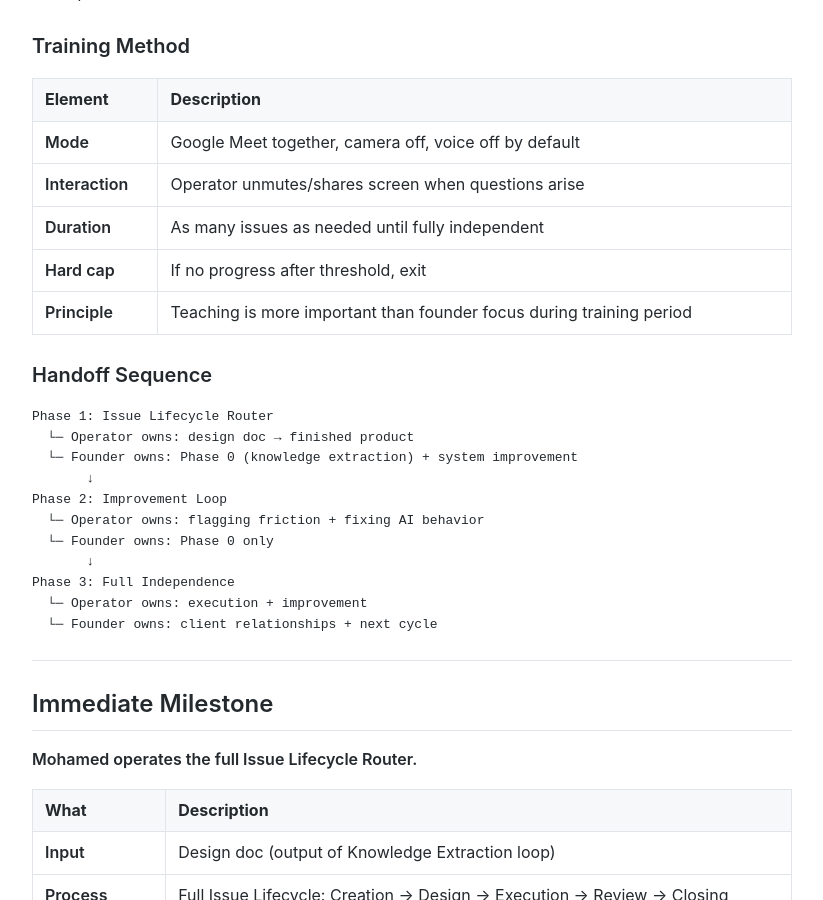
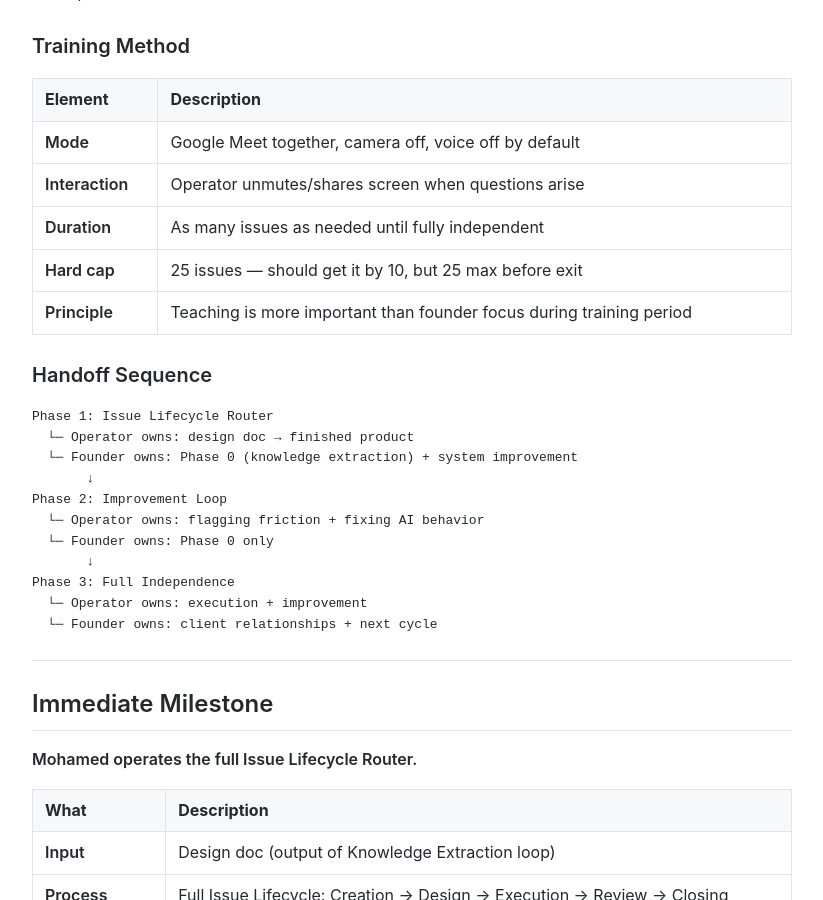
Before and after one commit to MariusWilsch/public-wilsch-ai-pages, a Jekyll site: the page built from global/strategic-objective-wilsch-ai-services.md, in a window 1280 px wide and 900 px high, scrolled down 2602 px. Shown: the whole window, without its empty margins (228-1051 px from the left). Built offline with Jekyll 4.4.1, drawn with Linux system fonts in a browser that asks for light colours; our own code applies the rules of GitHub Pages for plain Markdown files.

Commit message:
Sync from hippocampus 2026-02-03

```diff
--- a/global/strategic-objective-wilsch-ai-services.md
+++ b/global/strategic-objective-wilsch-ai-services.md
@@ -90,7 +90,7 @@ Any of these paths completes the first cycle:
 | **Mode** | Google Meet together, camera off, voice off by default |
 | **Interaction** | Operator unmutes/shares screen when questions arise |
 | **Duration** | As many issues as needed until fully independent |
-| **Hard cap** | If no progress after threshold, exit |
+| **Hard cap** | 25 issues — should get it by 10, but 25 max before exit |
 | **Principle** | Teaching is more important than founder focus during training period |
 
 ### Handoff Sequence
```
